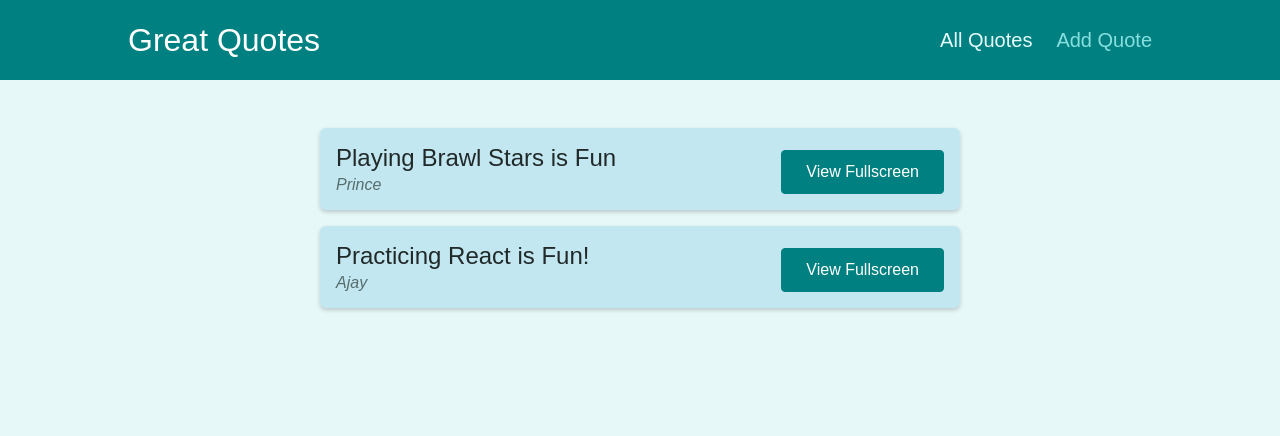
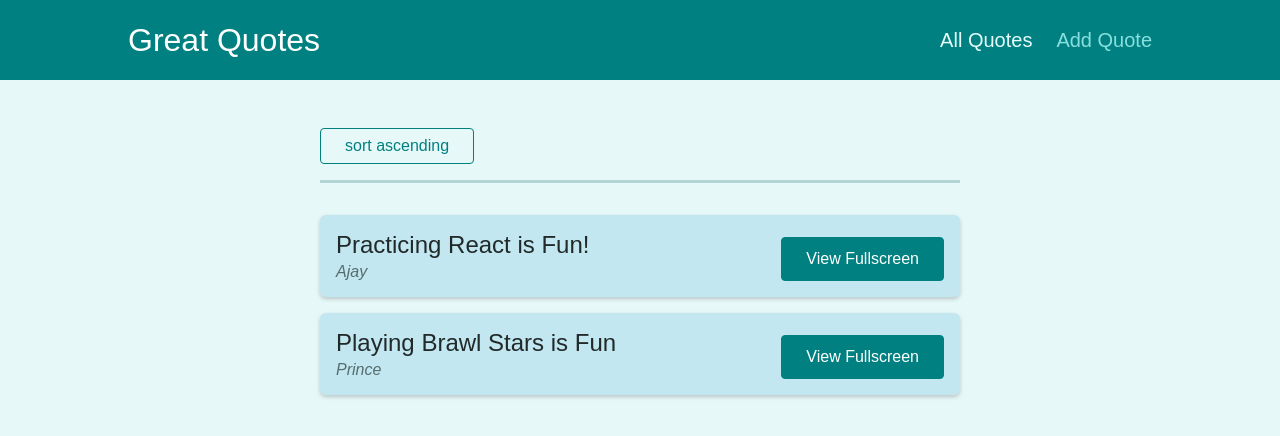
Before and after one commit to KayyamAjay/Routepractice-project, a React (Create React App) app: page /quotes in a window 1280 px wide. Shown: the top 436 px of the page. Built offline with nearby package versions, Linux system fonts and the light colour scheme.

Commit message:
query params

```diff
--- a/src/components/quotes/QuoteList.js
+++ b/src/components/quotes/QuoteList.js
@@ -1,13 +1,37 @@
-import { Fragment } from 'react';
+import { Fragment } from "react";
+import { useHistory, useLocation } from "react-router-dom";
 
-import QuoteItem from './QuoteItem';
-import classes from './QuoteList.module.css';
+import QuoteItem from "./QuoteItem";
+import classes from "./QuoteList.module.css";
+const sortQuotes = (quotes, ascending) => {
+  return quotes.sort((quoteA, quoteB) => {
+    if (ascending) {
+      return quoteA.id > quoteB.id ? 1 : -1;
+    } else {
+      return quoteA.id < quoteB.id ? 1 : -1;
+    }
+  });
+};
 
 const QuoteList = (props) => {
+  const history = useHistory();
+  const location = useLocation();
+  const queryParams = new URLSearchParams(location.search);
+  const isSortascending = queryParams.get("sort") === "asc";
+  const sortedQuotes = sortQuotes(props.quotes, isSortascending);
+  const sortHandler = () => {
+    history.push("/quotes/?sort=" + (isSortascending ? "desc" : "asc"));
+  };
+
   return (
     <Fragment>
+      <div className={classes.sorting}>
+        <button onClick={sortHandler}>
+          sort {isSortascending ? "descending" : "ascending"}{" "}
+        </button>
+      </div>
       <ul className={classes.list}>
-        {props.quotes.map((quote) => (
+        {sortedQuotes.map((quote) => (
           <QuoteItem
             key={quote.id}
             id={quote.id}
```
Also changed, not shown: 1 other file (tests, documents, lock files or other folders).
